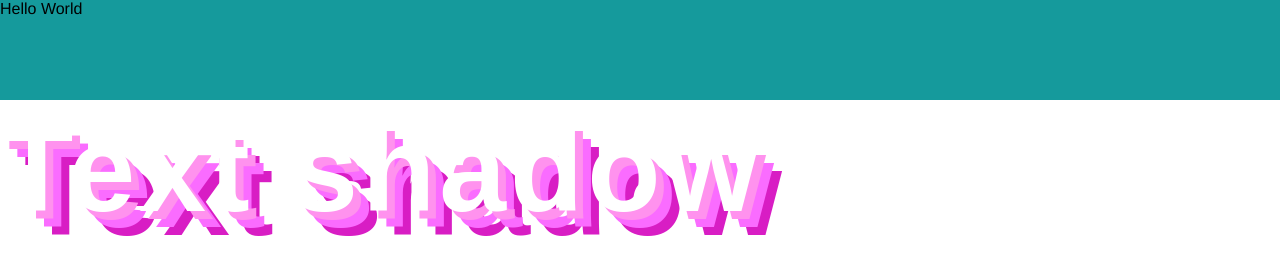
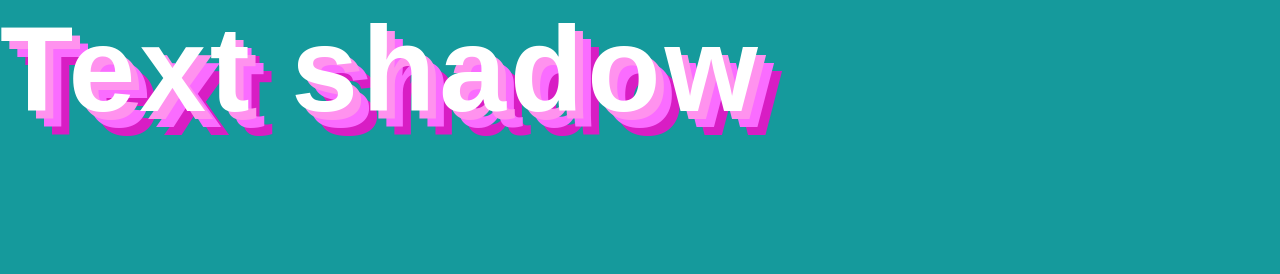
Before and after one commit to jojozagjos/Project-Git-and-GitHub-Workflow, a plain HTML site: page index.html in a window 1280 px wide. Drawn offline with Linux system fonts and the light colour scheme.

Commit message:
changed text on html

```diff
--- a/index.html
+++ b/index.html
@@ -7,7 +7,6 @@
     <link rel="stylesheet" href="style.css">
 </head>
 <body>
-    <header>Hello World</header>
     <div id="text">Text shadow</div>
 </body>
 </html>
--- a/style.css
+++ b/style.css
@@ -2,12 +2,8 @@
     margin: 0px;
     padding: 0px;
     box-sizing: border-box;
+    background-color: #159A9C;
     font-family: Helvetica, sans-serif;
-}
-header {
-    width: 100%;
-    height: 100px;
-    background-color: #159A9C;
 }
 :root {
     --x: -8px;
```
